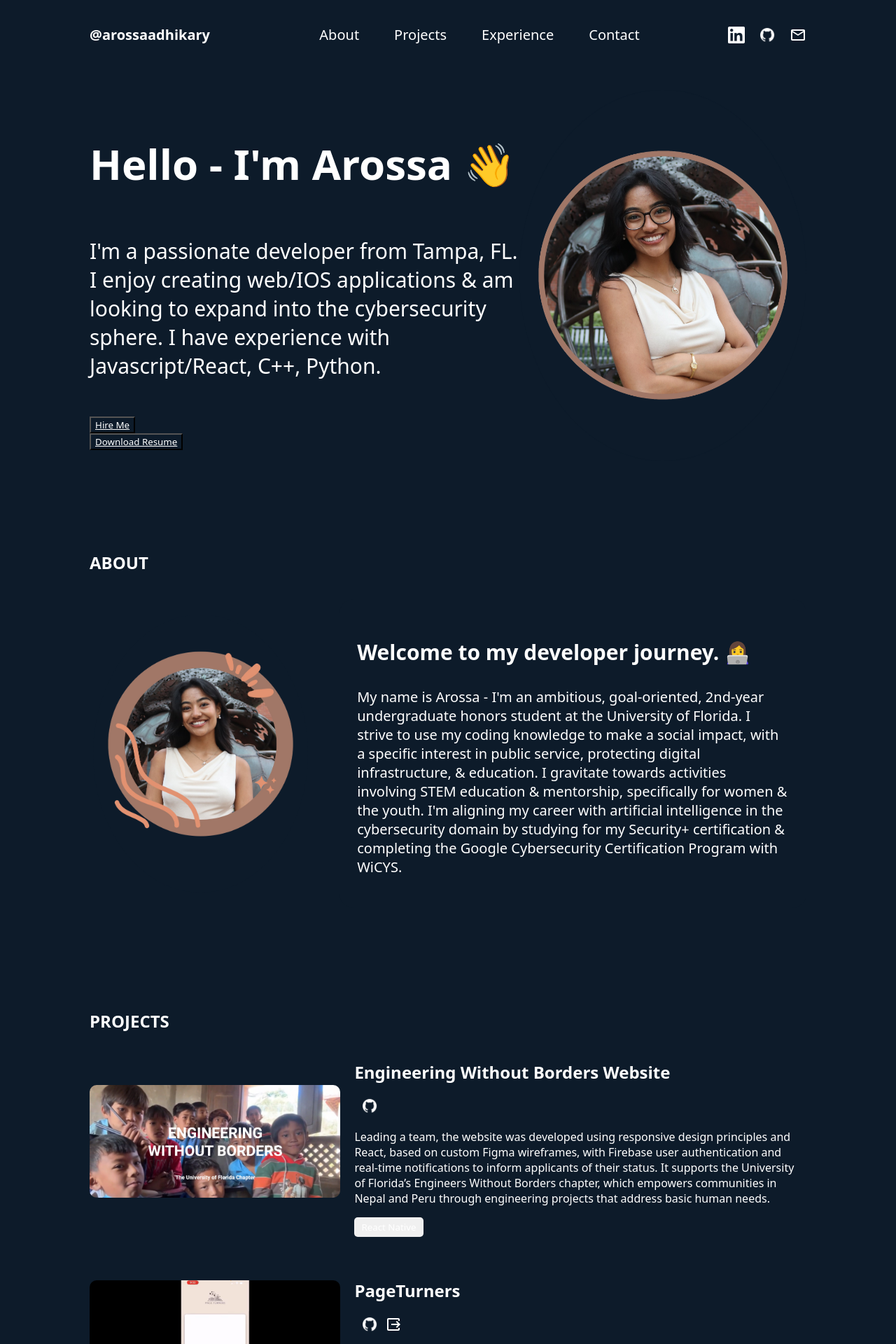
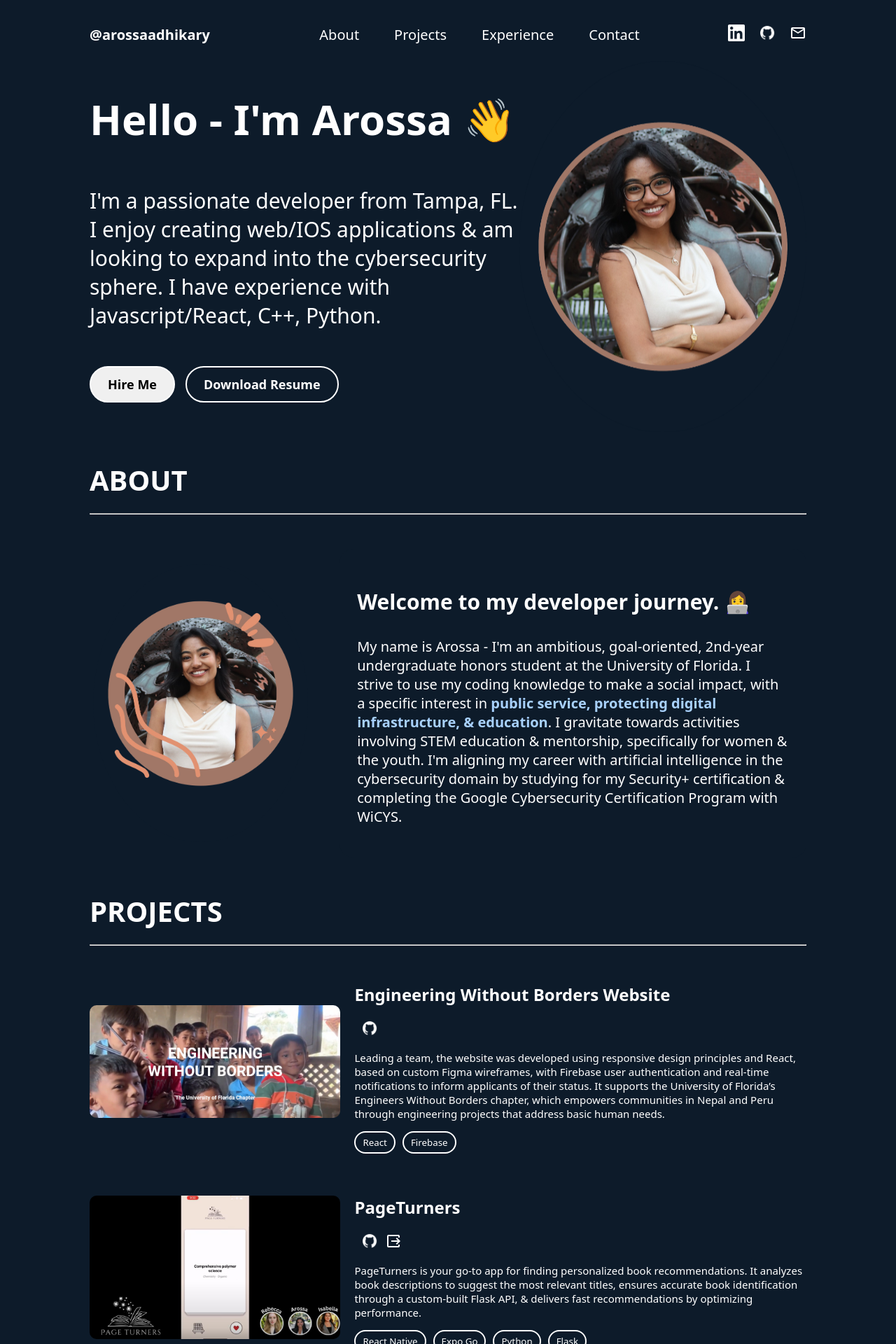
Before and after one commit to arossaadhikary/portfolio, a React (Create React App) app in the folder my-app/: page / in a window 1280 px wide. Shown: the top 1920 px of the page at 70% size. Built offline with nearby package versions, Linux system fonts and the light colour scheme.

Commit message:
add: expereinces; change: wording on projects, button css

```diff
--- a/my-app/src/App.css
+++ b/my-app/src/App.css
@@ -2,6 +2,10 @@
     background-color: rgb(13, 27, 42);
     color: white;
     font-family: ui-sans-serif, system-ui, sans-serif, "Apple Color Emoji", "Segoe UI Emoji", "Segoe UI Symbol", "Noto Color Emoji";
+}
+
+html {
+    scroll-behavior: smooth;
 }
 
 .app {
--- a/my-app/src/components/About.js
+++ b/my-app/src/components/About.js
@@ -6,7 +6,7 @@ import headshot from '../assets/secondHeadshot.png';
 function About() {
   return (
     <section className = "about_container" id="about">
-        <h1>ABOUT</h1>
+        <h1 className = "category">ABOUT<hr></hr></h1>
         <div className = "about_content">
             <img src = {headshot} className = "about_img"></img>
             <ul className = "about_items">
@@ -14,7 +14,7 @@ function About() {
                     <div>
                         <h3>Welcome to my developer journey. 👩‍💻</h3>
                         <p>
-                            My name is Arossa - I'm an ambitious, goal-oriented, 2nd-year undergraduate honors student at the University of Florida. I strive to use my coding knowledge to make a social impact, with a specific interest in public service, protecting digital infrastructure, & education.
+                            My name is Arossa - I'm an ambitious, goal-oriented, 2nd-year undergraduate honors student at the University of Florida. I strive to use my coding knowledge to make a social impact, with a specific interest in <span className = "highlight">public service, protecting digital infrastructure, & education</span>.
                             I gravitate towards activities involving STEM education & mentorship, specifically for women & the youth. I'm aligning my career with artificial intelligence in the cybersecurity domain by studying for my Security+ certification & completing the Google Cybersecurity Certification Program with WiCYS.
                         </p>
                     </div>
--- a/my-app/src/components/Intro.js
+++ b/my-app/src/components/Intro.js
@@ -14,8 +14,10 @@ function Intro() {
                 I enjoy creating web/IOS applications & am looking to expand into the cybersecurity sphere.
                 I have experience with Javascript/React, C++,  Python.
             </p>
-            <button><a href = "">Hire Me</a></button>
-            <button><a href = "">Download Resume</a></button>
+            <div className = "intro_options">
+              <button className = "hireMe"><a href = "#contact">Hire Me</a></button>
+              <button><a href = "">Download Resume</a></button>
+            </div>
         </div>
         <img src = {headshot} className = "hero_img"></img>
     </section>
--- a/my-app/src/components/NavigationBar.js
+++ b/my-app/src/components/NavigationBar.js
@@ -29,9 +29,9 @@ function NavigationBar() {
             </div>
             {/* icons */}
             <div className="navbar_icon_container">
-                <img src={linkedinIcon} className="navbar_icons" alt="LinkedIn" />
-                <img src={githubIcon} className="navbar_icons" alt="GitHub" />
-                <img src={mailIcon} className="navbar_icons" alt="Email" />
+                <a href="https://www.linkedin.com/in/arossaadhikary/" target="_blank"><img src={linkedinIcon} className="navbar_icons" alt="LinkedIn" /></a>
+                <a href="https://github.com/arossaadhikary" target="_blank"><img src={githubIcon} className="navbar_icons" alt="GitHub" /></a>
+                <a href="mailto:arossa.adhikary@gmail.com"><img src={mailIcon} className="navbar_icons" alt="Email" /></a>
             </div>
         </nav>
     )
--- a/my-app/src/components/Projects.js
+++ b/my-app/src/components/Projects.js
@@ -13,7 +13,7 @@ import EWBPreview from '../assets/Previews/EWBPreview.png';
 function Projects() {
   return (
     <section className="project_container" id="projects">
-      <h1>PROJECTS</h1>
+      <h1 className = "category">PROJECTS<hr></hr></h1>
 
       {/* projects */}
       <div className="project_list">
@@ -27,7 +27,8 @@ function Projects() {
                 Leading a team, the website was developed using responsive design principles and React, based on custom Figma wireframes, with Firebase user authentication and real-time notifications to inform applicants of their status. It supports the University of Florida’s Engineers Without Borders chapter, which empowers communities in Nepal and Peru through engineering projects that address basic human needs.
               </p>
               <div className="project_skills">
-              <button>React Native</button>
+                <button>React</button>
+                <button>Firebase</button>
               </div>
             </div>
           </div>
@@ -44,6 +45,7 @@ function Projects() {
               <div className="project_skills">
                 <button>React Native</button>
                 <button>Expo Go</button>
+                <button>Python</button>
                 <button>Flask</button>
               </div>
             </div>
@@ -70,7 +72,7 @@ function Projects() {
               <h2>Earthquake Data Analysis</h2>
               <a href = "https://github.com/hugoliu-code/Group27-Final"><img src = {githubIcon} className = "navbar_icons"></img></a>
               <p>
-              Pantry Manager is smart pantry operated by AI support chat. AI can suggest recipes based on ingredients stored, and store them.
+              Transformed over 6000 rows of earthquake data into pickle files, using NumPy, Matplotlib, and Pandas to analyze the effects of magnitude and depth on locations and damage reports. Created an interactive web map with Folium to visualize earthquake locations and enhance geographic insights.
               </p>
               <div className="project_skills">
                 <button>Python</button>
@@ -95,7 +97,6 @@ function Projects() {
               </div>
             </div>
           </div>
-
       </div>
     </section>
   )
--- a/my-app/src/styles/About.css
+++ b/my-app/src/styles/About.css
@@ -1,7 +1,15 @@
+.category {
+  font-size: 40px;
+}
+
+.highlight {
+  font-weight: 600;
+  color: rgb(168, 209, 253);
+}
+
 .about_container {
     position: relative;
     border-radius: 15px;
-    margin-top: 129px;
     z-index: 1;
     margin-left: 10%;
     margin-right: 10%;
--- /dev/null
+++ b/my-app/src/styles/Experience.css
@@ -0,0 +1,94 @@
+.experience_container {
+    position: relative;
+    border-radius: 30px;
+
+    margin-top: 100px;
+    z-index: 1;
+    margin-left: 10%;
+    margin-right: 10%;
+}
+
+.experience_options {
+    margin-top: 50px;
+    margin-bottom: 50px;
+    display: flex;
+    justify-content: space-between;
+}
+
+.experience_options button {
+    flex-grow: .5;
+    margin: 0 5px;
+    transition: transform 0.3s ease, box-shadow 0.3s ease;
+    padding: 12px 24px;
+    border-radius: 30px;
+    border: 2px solid #ffffff;
+    font-size: 18px;
+    font-weight: 600;
+}
+
+.experience_options button:hover {
+    transform: translateY(-5px);
+    box-shadow: 0px 8px 10px rgba(0, 0, 0, 0.2);
+}
+
+.experience_options button.active {
+    background-color: #f0f0f0;
+    color: black;
+    transform: translateY(-5px);
+    box-shadow: 0px 8px 10px rgba(0, 0, 0, 0.2);
+}
+
+.experience_list {
+    display: flex;
+    flex-direction: row;
+    gap: 2%;
+}
+
+.experience_item {
+    background-color: #f0f2f5;
+    padding: 20px;
+    border-radius: 30px;
+    box-shadow: 0px 4px 6px rgba(0, 0, 0, 0.1);
+    width: 100%;
+    transition: transform 0.3s ease, box-shadow 0.3s ease;
+}
+
+.experience_item:hover {
+    transform: translateY(-5px);
+    box-shadow: 0px 8px 10px rgba(0, 0, 0, 0.2);
+}
+
+.experience_item h2 {
+    background-color: #f0f2f5;
+    margin-bottom: 10px;
+    color: #333;
+}
+
+.experience_item h3 {
+    background-color: #f0f2f5;
+    color: #333;
+    margin-bottom: 5px;
+    font-style: italic;
+}
+
+.experience_item p {
+    background-color: #f0f2f5;
+    color: rgb(68, 144, 225);
+    font-style: italic;
+}
+
+.experience_item li {
+    background-color: #f0f2f5;
+    color: #333;
+}
+
+.experience_item ul {
+    background-color: #f0f2f5;
+    color: #333;
+}
+
+.technical_skill {
+    color: rgb(68, 144, 225);
+    font-weight: 600;
+    background-color: #f0f2f5;
+}
--- a/my-app/src/styles/Intro.css
+++ b/my-app/src/styles/Intro.css
@@ -3,10 +3,48 @@
   display: flex;
   align-items: center;
   justify-content: space-between;
-    margin-top: 49px;
   z-index: 1;
   margin-left: 10%;
   margin-right: 10%;
+}
+
+.intro_options {
+  margin-bottom: 50px;
+  display: flex;
+  justify-content: space-between;
+}
+
+.intro_options button {
+  flex-grow: .5;
+  transition: transform 0.3s ease, box-shadow 0.3s ease;
+  padding: 12px 24px;
+  border-radius: 30px;
+  border: 2px solid #ffffff;
+  font-size: 18px;
+  color: #0d1b2a;
+  cursor: pointer;
+  margin-right: 15px;
+}
+
+.intro_options a {
+  text-decoration: none;
+  font-weight: 600;
+}
+
+.intro_options button:hover {
+  text-decoration: none;
+  transform: translateY(-5px);
+  box-shadow: 0px 8px 10px rgba(0, 0, 0, 0.2);
+}
+
+.hireMe {
+  background-color: #f0f0f0;
+}
+
+.hireMe a{
+  background-color: #f0f0f0;
+  color: black;
+
 }
 
 .hero_content {
@@ -20,7 +58,7 @@
 .hero_title {
   font-size: 60px;
   font-weight: 900;
-    margin-bottom: 33px;
+  margin-bottom: 25px;
 }
 
 .hero_description {
--- a/my-app/src/styles/Projects.css
+++ b/my-app/src/styles/Projects.css
@@ -1,7 +1,6 @@
 .project_container {
     position: relative;
     border-radius: 15px;
-    margin-top: 129px;
     z-index: 1;
     margin-left: 10%;
     margin-right: 10%;
@@ -29,16 +28,22 @@
     flex: 1;
 }
 
+.project_details p{
+    font-size: 15px;
+}
+
+
 .project_skills {
     display: flex;
     gap: 10px;
     margin-top: 10px;
+
 }
 
 .project_skills button {
     padding: 5px 10px;
     border: none;
-    border-radius: 5px;
-    background-color: #f0f0f0;
     cursor: pointer;
+    border: 2px solid #ffffff;
+    border-radius: 20px;
 }
```
Also changed, not shown: my-app/src/components/Experience.js (+130 -10 lines). Lines whose indentation alone changed are shown as unchanged.
